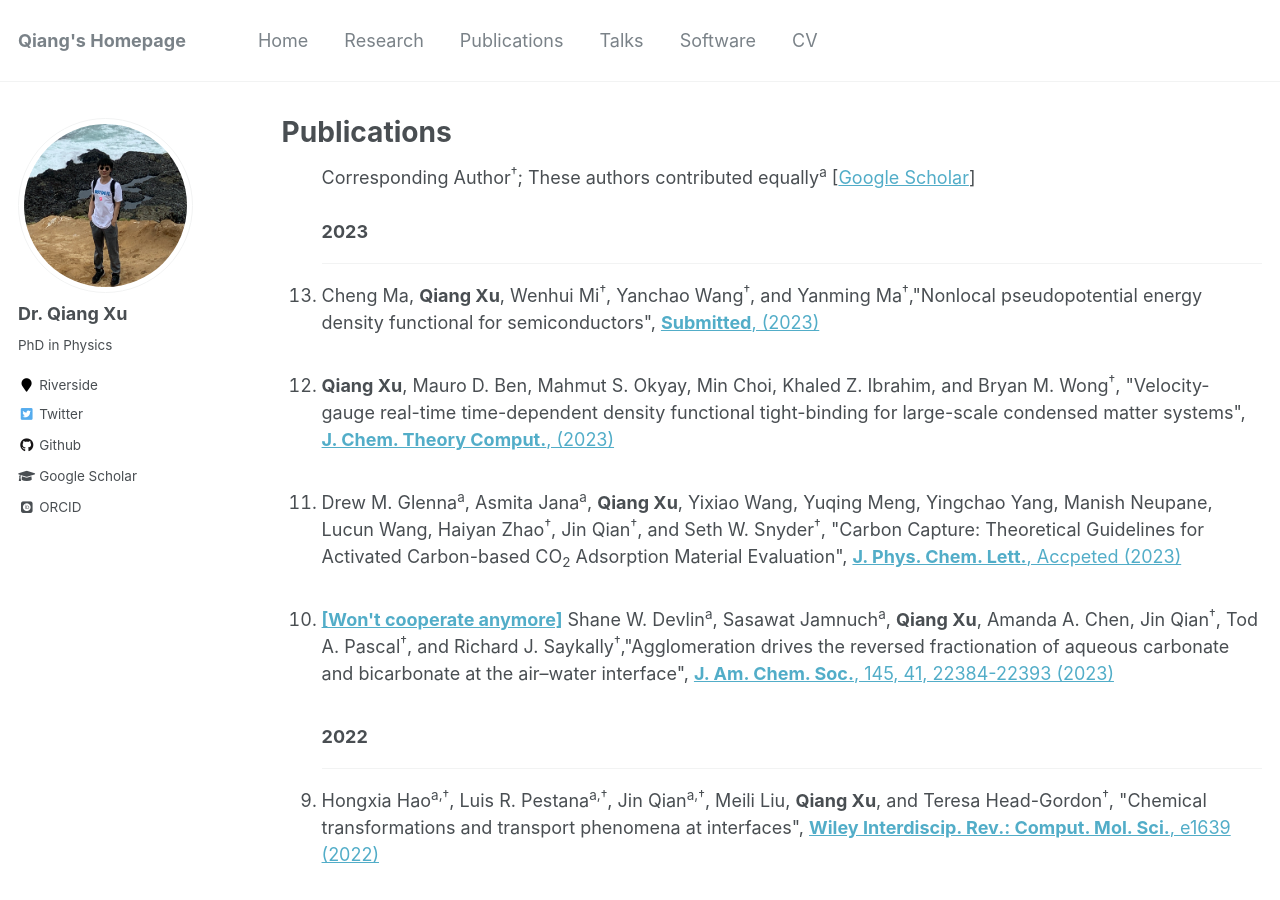
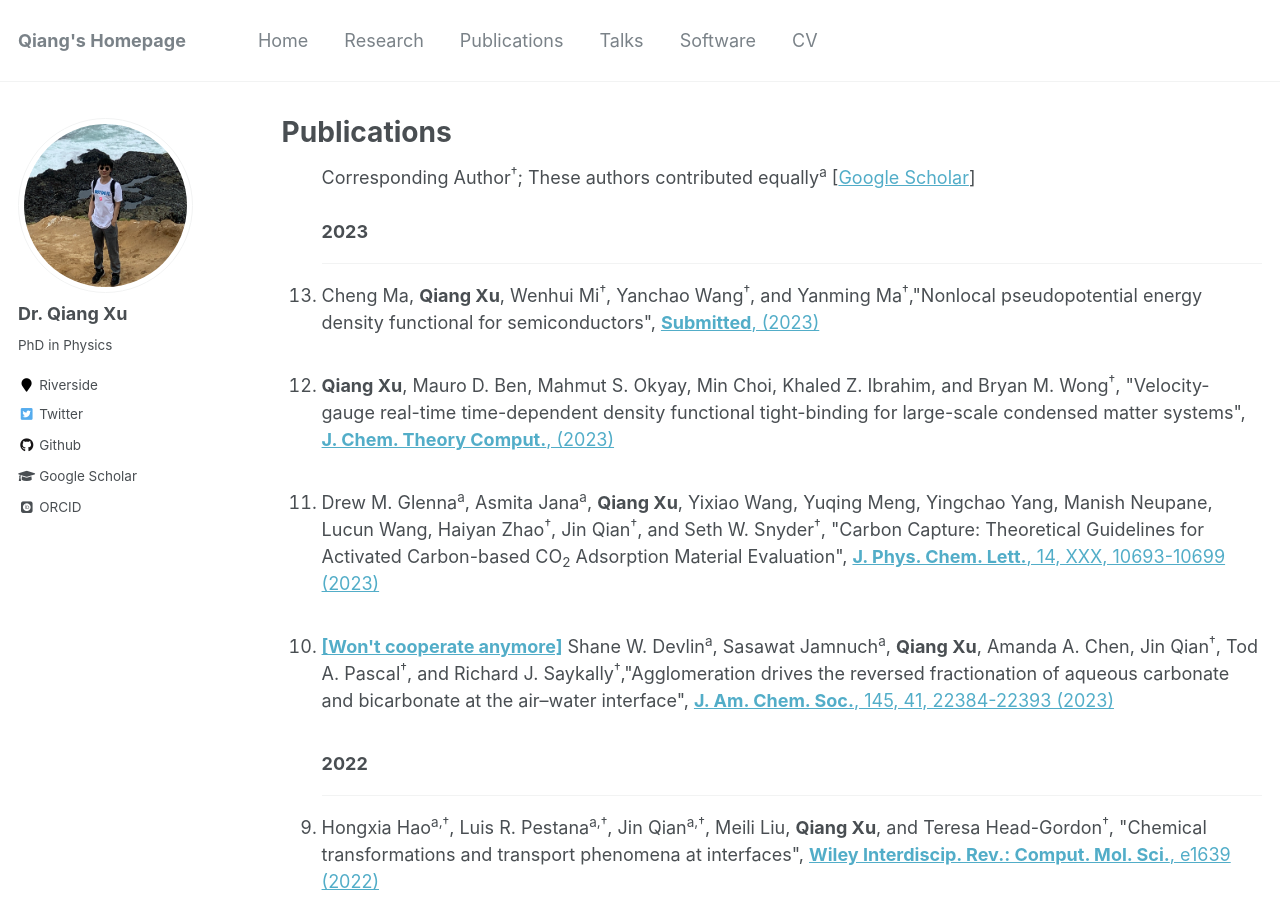
Before and after one commit to xqjlu/xqjlu.github.io, a Jekyll site: the page built from _pages/publications.md, in a window 1280 px wide and 900 px high. Built offline with Jekyll 4.4.1, drawn with Linux system fonts in a browser that asks for light colours; some web fonts are replaced.

Commit message:
jpcl num.

```diff
--- a/_pages/publications.md
+++ b/_pages/publications.md
@@ -47,7 +47,7 @@
 
 <li>Drew M. Glenna<sup>a</sup>, Asmita Jana<sup>a</sup>, <b>Qiang Xu</b>, Yixiao Wang, Yuqing Meng, Yingchao Yang, Manish Neupane, Lucun Wang, Haiyan Zhao<sup>†</sup>, Jin Qian<sup>†</sup>, and Seth W. Snyder<sup>†</sup>,
 "Carbon Capture: Theoretical Guidelines for Activated Carbon-based CO<sub>2</sub> Adsorption Material Evaluation",
-<a href="https://doi.org/10.1021/acs.jpclett.3c02711" target="_blank"><b>J. Phys. Chem. Lett.</b>, Accpeted (2023)</a>
+<a href="https://doi.org/10.1021/acs.jpclett.3c02711" target="_blank"><b>J. Phys. Chem. Lett.</b>, 14, XXX, 10693-10699 (2023)</a>
 </li><br>
 
 <li><a><b>[Won't cooperate anymore]</b></a> Shane W. Devlin<sup>a</sup>, Sasawat Jamnuch<sup>a</sup>, <b>Qiang Xu</b>, Amanda A. Chen, Jin Qian<sup>†</sup>, Tod A. Pascal<sup>†</sup>, and Richard J. Saykally<sup>†</sup>,"Agglomeration drives the reversed fractionation of aqueous carbonate and bicarbonate at the air–water interface",
```
